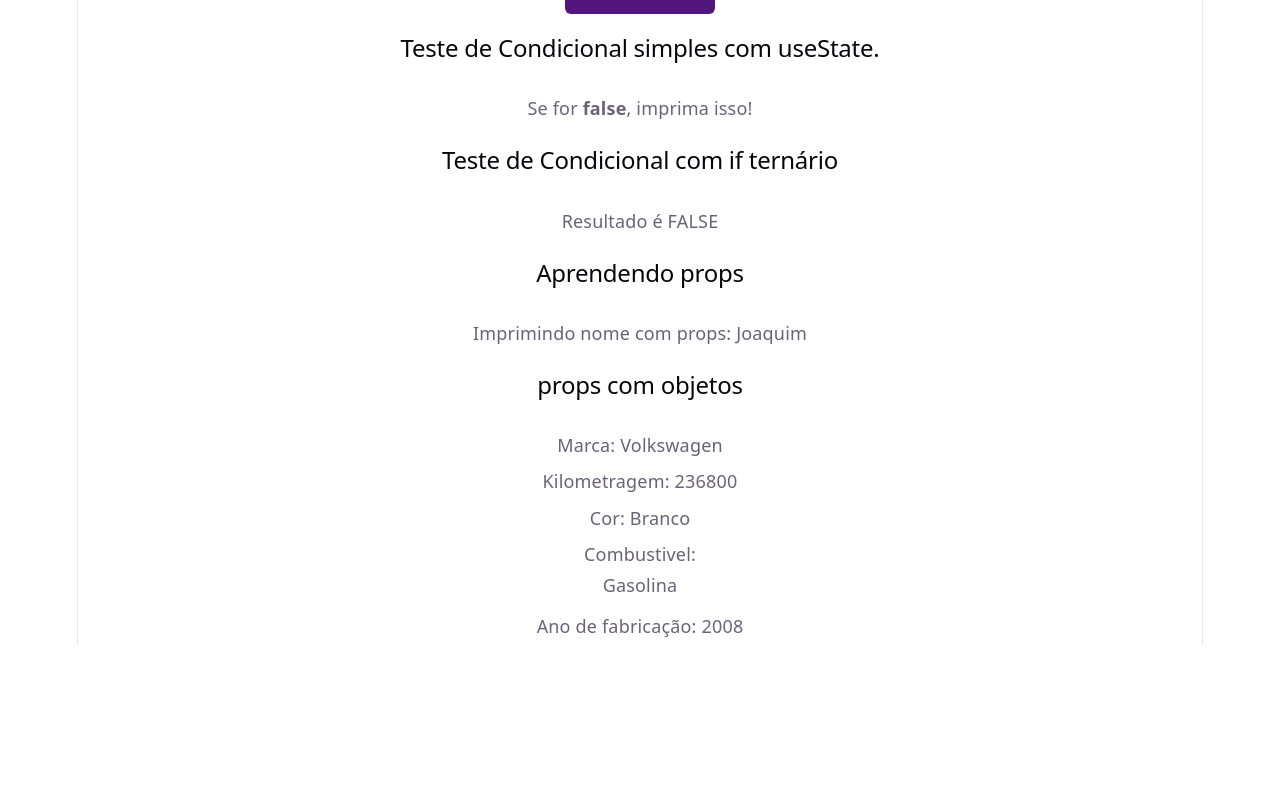
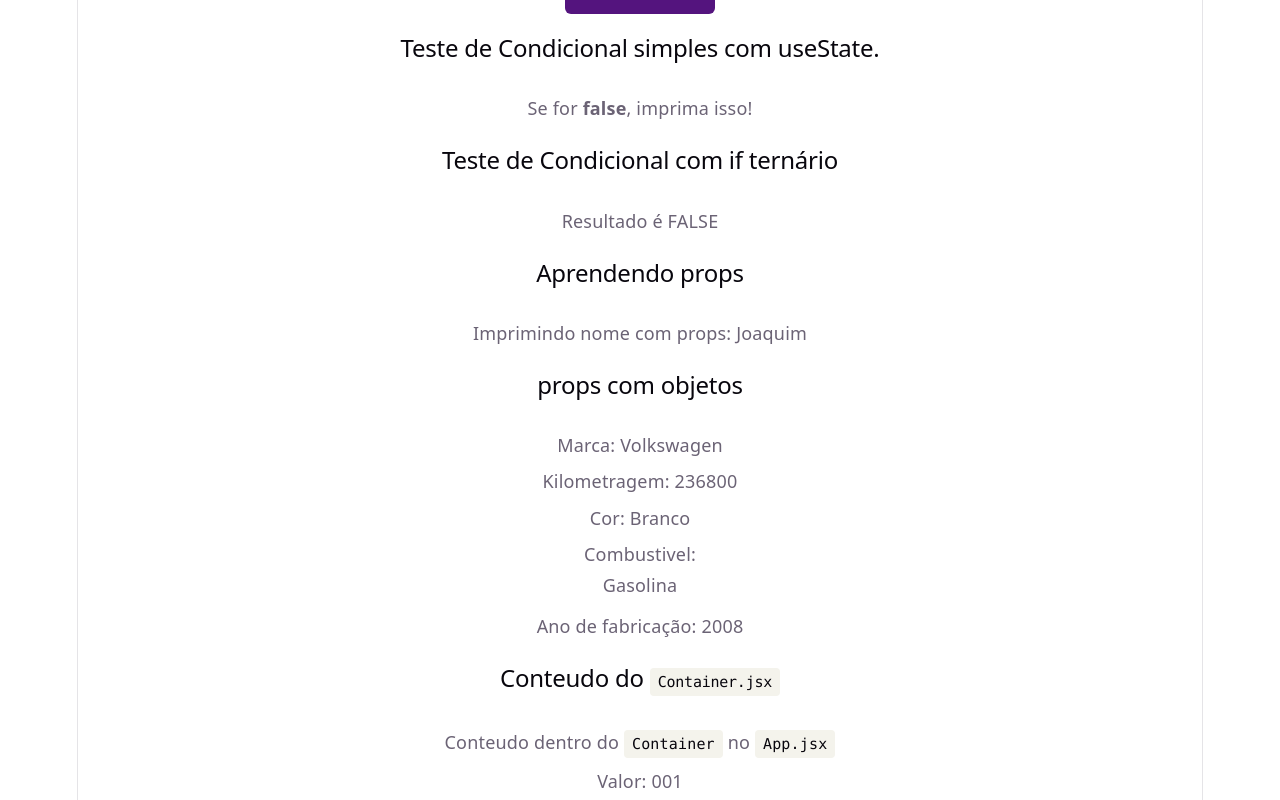
Before and after one commit to willsilvadevfe/javascript, a React (Vite) app in the folder Curso ReactJS/Avançando-react/avacando-react/: page / in a window 1280 px wide. Shown: the part 2252-3052 px from the top of the page. Before the commit the page ends 2896 px from the top, so only its background shows below. Built offline with nearby package versions, Linux system fonts and the light colour scheme.

Commit message:
children, props

```diff
--- a/Curso ReactJS/Avançando-react/avacando-react/src/App.jsx
+++ b/Curso ReactJS/Avançando-react/avacando-react/src/App.jsx
@@ -2,13 +2,17 @@ import "./App.css";
 import Road from "./assets/road.jpg";
 import CarDetails from "./components/CarDetails";
 import ConditionalRender from "./components/ConditionalRender";
+import Container from "./components/Container";
 import ListRender from "./components/ListRender";
 import ListRenderKey from "./components/ListRenderKey";
 import ManageData from "./components/ManageData";
 import ShowUserName from "./components/ShowUserName";
 
+
 function App() {
-  const usuario = "Joaquim"
+  const usuario = "Joaquim";
+
+
   return (
     <>
       <h2>Avançando em React</h2>
@@ -34,7 +38,18 @@ function App() {
       <ListRenderKey />
       <ConditionalRender />
       <ShowUserName usuario={usuario} />
-      <CarDetails brand="Volkswagen" KM={236800} color="Branco" year={2008} flex={false}/>
+      <CarDetails
+        brand="Volkswagen"
+        KM={236800}
+        color="Branco"
+        year={2008}
+        flex={false}
+      />
+      <Container myValue="001">
+        <p>Conteudo dentro do <code>Container</code> no <code>App.jsx</code></p>
+      </Container>
+
+
     </>
   );
 }
--- /dev/null
+++ b/Curso ReactJS/Avançando-react/avacando-react/src/components/Container.jsx
@@ -0,0 +1,13 @@
+const Container = ({ children, myValue }) => {
+  return (
+    <div>
+      <h2>
+        Conteudo do <code>Container.jsx</code>
+      </h2>
+      {children}
+      <p>Valor: {myValue}</p>
+    </div>
+  );
+};
+
+export default Container;
```
Also changed, not shown: Curso ReactJS/Avançando-react/avacando-react/src/components/Fragments.jsx (added, +10 -0 lines), Curso ReactJS/Avançando-react/avacando-react/src/assets/car.jpg (added), Curso ReactJS/Avançando-react/avacando-react/src/card.css (added), Curso ReactJS/Avançando-react/avacando-react/src/components/CardCar.jsx (added).
